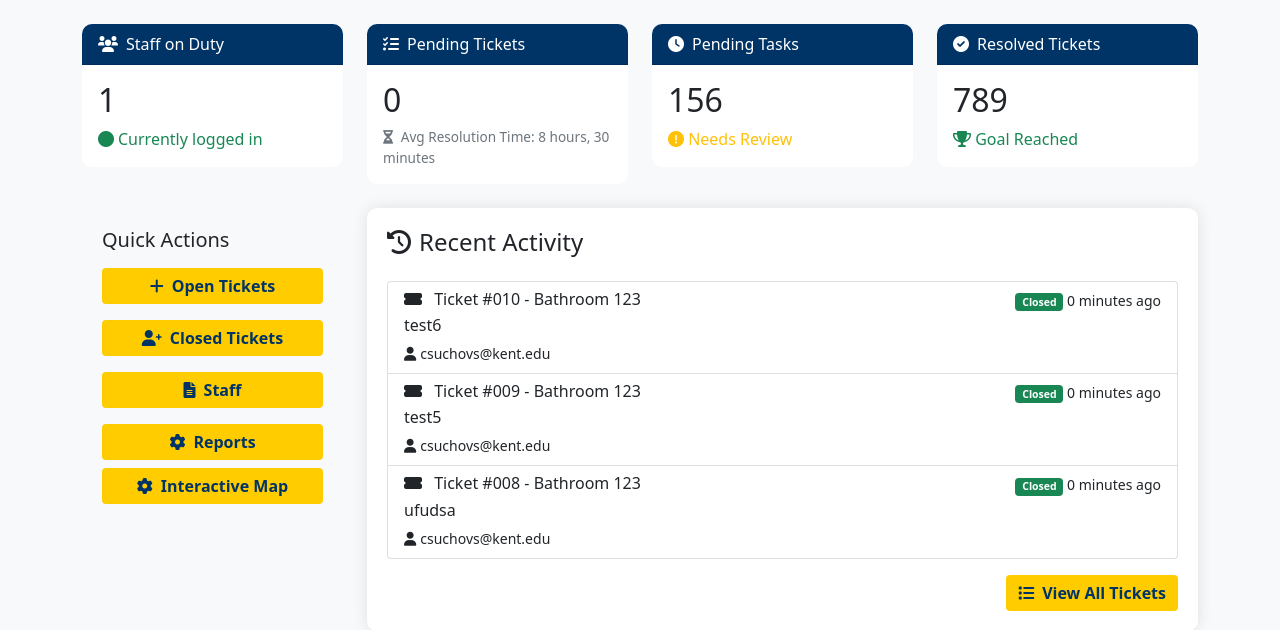
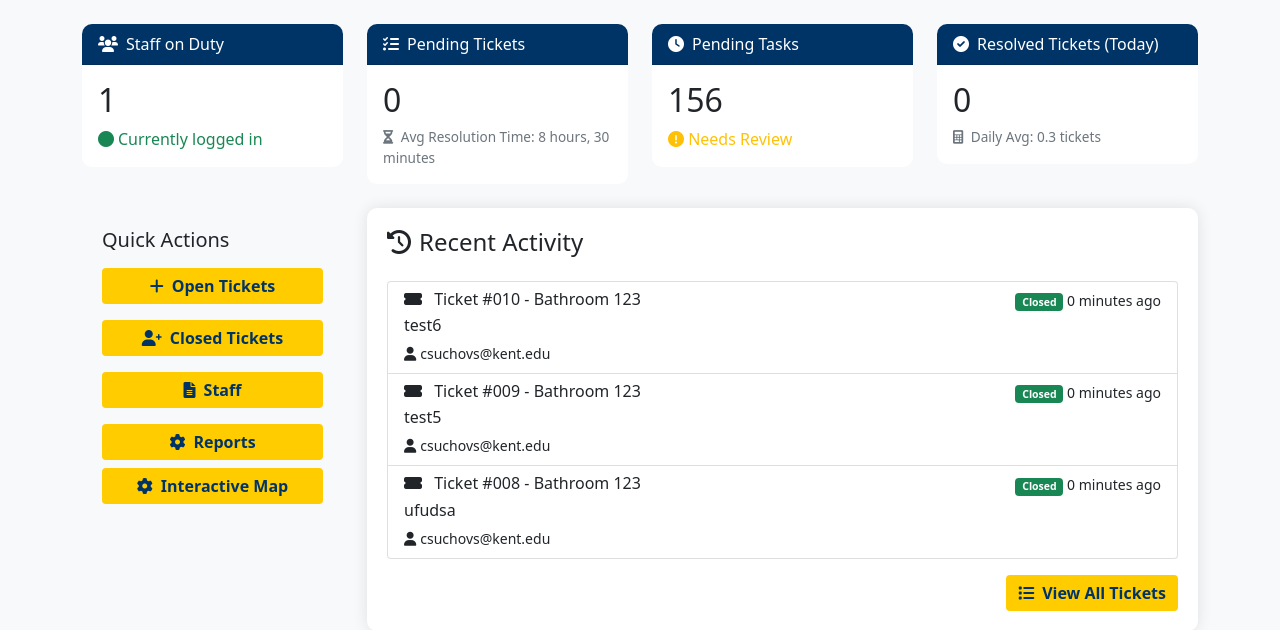
Before and after one commit to suchovcj/BMTS-KSU, a Django app: page / in a window 1280 px wide. Shown: the part 72-702 px from the top of the page. Run offline with Django 5.2, Linux system fonts and the light colour scheme; a user stored in the database is signed in; data comes from the database, SQL or seed files in the repository; both versions use the stored data as it was after the commit.

Commit message:
staff on duty, pending tickets, resolved tickets working. Need to complete pending tasks

```diff
--- a/bmts/templates/bmts/index.html
+++ b/bmts/templates/bmts/index.html
@@ -138,15 +138,18 @@
             <div class="col-md-3">
                 <div class="card stat-card">
                     <div class="card-header">
-                        <i class="fas fa-check-circle me-2"></i>Resolved Tickets
+                        <i class="fas fa-check-circle me-2"></i>Resolved Tickets (Today)
                     </div>
                     <div class="card-body">
-                        <h2 class="card-title">789</h2>
-                        <p class="card-text text-success"><i class="fas fa-trophy"></i> Goal Reached</p>
+                        <h2 class="card-title">{{ today_closed_count }}</h2>
+                        <small class="text-muted d-block">
+                            <i class="fas fa-calculator me-1"></i>
+                            Daily Avg: {{ daily_avg_display }} tickets
+                        </small>
                     </div>
                 </div>
             </div>
-        </div>
+        </div>  <!-- Added closing div for the stat cards row -->
 
         <!-- Main Content Area -->
         <div class="row">
--- a/bmts/views.py
+++ b/bmts/views.py
@@ -9,7 +9,7 @@
 from django.utils import timezone
 from django.contrib.auth import get_user_model  # Add this line
 from django.http import JsonResponse
-from datetime import timedelta
+from datetime import datetime, timedelta
 from django.contrib.sessions.models import Session
 from django.utils import timezone
 
@@ -153,48 +153,41 @@
 
 @login_required
 def index(request):
-    # Existing staff code
+    # Get current date range
+    today = timezone.now().date()
+    today_start = timezone.make_aware(datetime.combine(today, datetime.min.time()))
+    today_end = timezone.make_aware(datetime.combine(today, datetime.max.time()))
+
+    # Active staff count
     active_staff_count = Staff.objects.filter(
         id__in=[request.user.id],
         is_staff=True,
         is_active=True
     ).count()
 
-    # Get open tickets and calculate stats
-    open_tickets = MaintenanceTicket.objects.filter(status='Open')
-    pending_tickets_count = open_tickets.count()
+    # Get open tickets count
+    pending_tickets_count = MaintenanceTicket.objects.filter(status='Open').count()
 
-    # Get all closed tickets
+    # Calculate average resolution time for pending tickets
     closed_tickets = MaintenanceTicket.objects.filter(
         status='Closed',
-        date_closed__isnull=False
+        date_closed__isnull=False,
+        date_submitted__isnull=False
     )
 
-    # Calculate combined average time
-    total_time = timedelta()
-    total_tickets = 0
-    now = timezone.now()
+    if closed_tickets.exists():
+        total_resolution_time = timedelta()
+        ticket_count = 0
 
-    # Add times from closed tickets
-    if closed_tickets.exists():
         for ticket in closed_tickets:
             resolution_time = ticket.date_closed - ticket.date_submitted
-            total_time += resolution_time
-            total_tickets += 1
+            total_resolution_time += resolution_time
+            ticket_count += 1
 
-    # Add current pending times from open tickets
-    if open_tickets.exists():
-        for ticket in open_tickets:
-            pending_time = now - ticket.date_submitted
-            total_time += pending_time
-            total_tickets += 1
+        avg_resolution_time = total_resolution_time / ticket_count
 
-    # Calculate average if there are any tickets
-    if total_tickets > 0:
-        avg_pending_time = total_time / total_tickets
-
-        # Format average time for display with days, hours, and minutes
-        total_minutes = int(avg_pending_time.total_seconds() // 60)
+        # Format time display
+        total_minutes = int(avg_resolution_time.total_seconds() // 60)
         days = total_minutes // (24 * 60)
         hours = (total_minutes % (24 * 60)) // 60
         minutes = total_minutes % 60
@@ -209,7 +202,27 @@
 
         avg_time_display = ", ".join(time_parts)
     else:
-        avg_time_display = "No data yet"
+        avg_time_display = "No completed tickets"
+
+    # Get today's closed tickets
+    today_closed_count = MaintenanceTicket.objects.filter(
+        status='Closed',
+        date_closed__range=(today_start, today_end)
+    ).count()
+
+    # Calculate daily average of closed tickets (past 30 days)
+    past_30_days = today - timedelta(days=30)
+    total_closed = MaintenanceTicket.objects.filter(
+        status='Closed',
+        date_closed__gte=past_30_days
+    ).count()
+
+    # Calculate daily average
+    if total_closed > 0:
+        daily_average = total_closed / 30
+        daily_avg_display = f"{daily_average:.1f}"
+    else:
+        daily_avg_display = "0"
 
     # Get recent tickets
     recent_tickets = MaintenanceTicket.objects.all().order_by('-date_submitted')[:3]
@@ -219,61 +232,10 @@
         'pending_tickets_count': pending_tickets_count,
         'avg_time_display': avg_time_display,
         'recent_tickets': recent_tickets,
+        'today_closed_count': today_closed_count,
+        'daily_avg_display': daily_avg_display,
     }
     return render(request, 'bmts/index.html', context)
-
-@login_required
-def open_tickets(request):
-    if request.method == 'POST':
-        ticket_ids = request.POST.getlist('ticket_ids')
-        if ticket_ids:
-            # Update tickets with current timestamp when closing
-            MaintenanceTicket.objects.filter(id__in=ticket_ids).update(
-                status='Closed',
-                date_closed=timezone.now()
-            )
-            messages.success(request, f'{len(ticket_ids)} ticket(s) marked as closed.')
-        return redirect('bmts:open_tickets')
-
-    # Get filter parameters
-    search_query = request.GET.get('search', '')
-    sort_by = request.GET.get('sort', '-date_submitted')
-    date_filter = request.GET.get('date_filter', 'all')
-
-    # Base queryset
-    tickets = MaintenanceTicket.objects.filter(status='Open')
-
-    # Apply search filter
-    if search_query:
-        tickets = tickets.filter(
-            Q(ticket_number__icontains=search_query) |
-            Q(bathroom_number__icontains=search_query) |
-            Q(email__icontains=search_query) |
-            Q(description__icontains=search_query)
-        )
-
-    # Apply date filter
-    from datetime import datetime, timedelta
-    today = datetime.now().date()
-    if date_filter == 'today':
-        tickets = tickets.filter(date_submitted__date=today)
-    elif date_filter == 'week':
-        week_ago = today - timedelta(days=7)
-        tickets = tickets.filter(date_submitted__date__gte=week_ago)
-    elif date_filter == 'month':
-        month_ago = today - timedelta(days=30)
-        tickets = tickets.filter(date_submitted__date__gte=month_ago)
-
-    # Apply sorting
-    tickets = tickets.order_by(sort_by)
-
-    context = {
-        'tickets': tickets,
-        'search_query': search_query,
-        'sort_by': sort_by,
-        'date_filter': date_filter,
-    }
-    return render(request, 'bmts/open_tickets.html', context)
 
 @login_required
 def closed_tickets(request):
@@ -355,3 +317,9 @@
         form = MaintenanceTicketForm()
 
     return render(request, 'bmts/create_ticket.html', {'form': form})
+
+@login_required
+def open_tickets(request):
+    # Get all open tickets
+    open_tickets = MaintenanceTicket.objects.filter(status='Open').order_by('-date_submitted')
+    return render(request, 'bmts/open_tickets.html', {'tickets': open_tickets})
```
Also changed, not shown: db.sqlite3.
